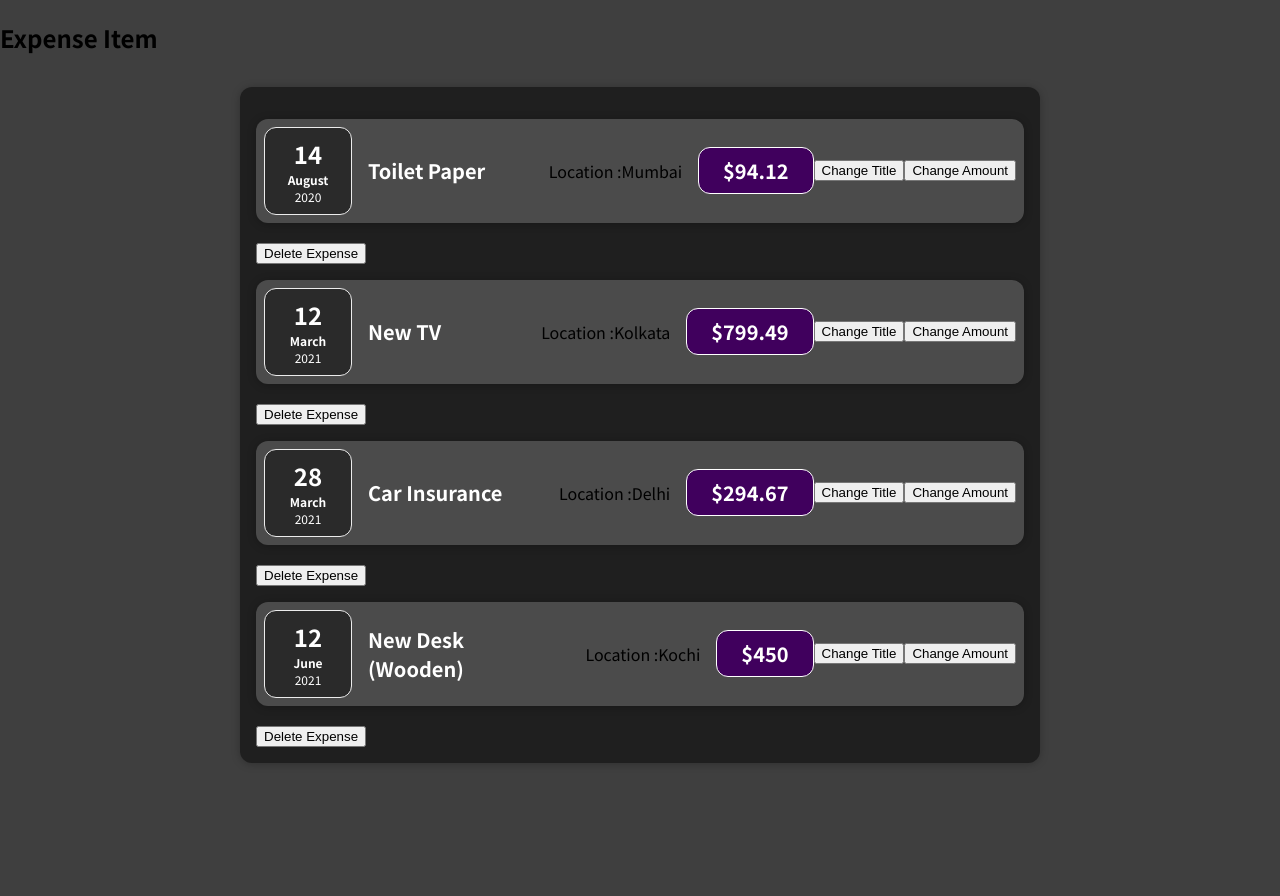
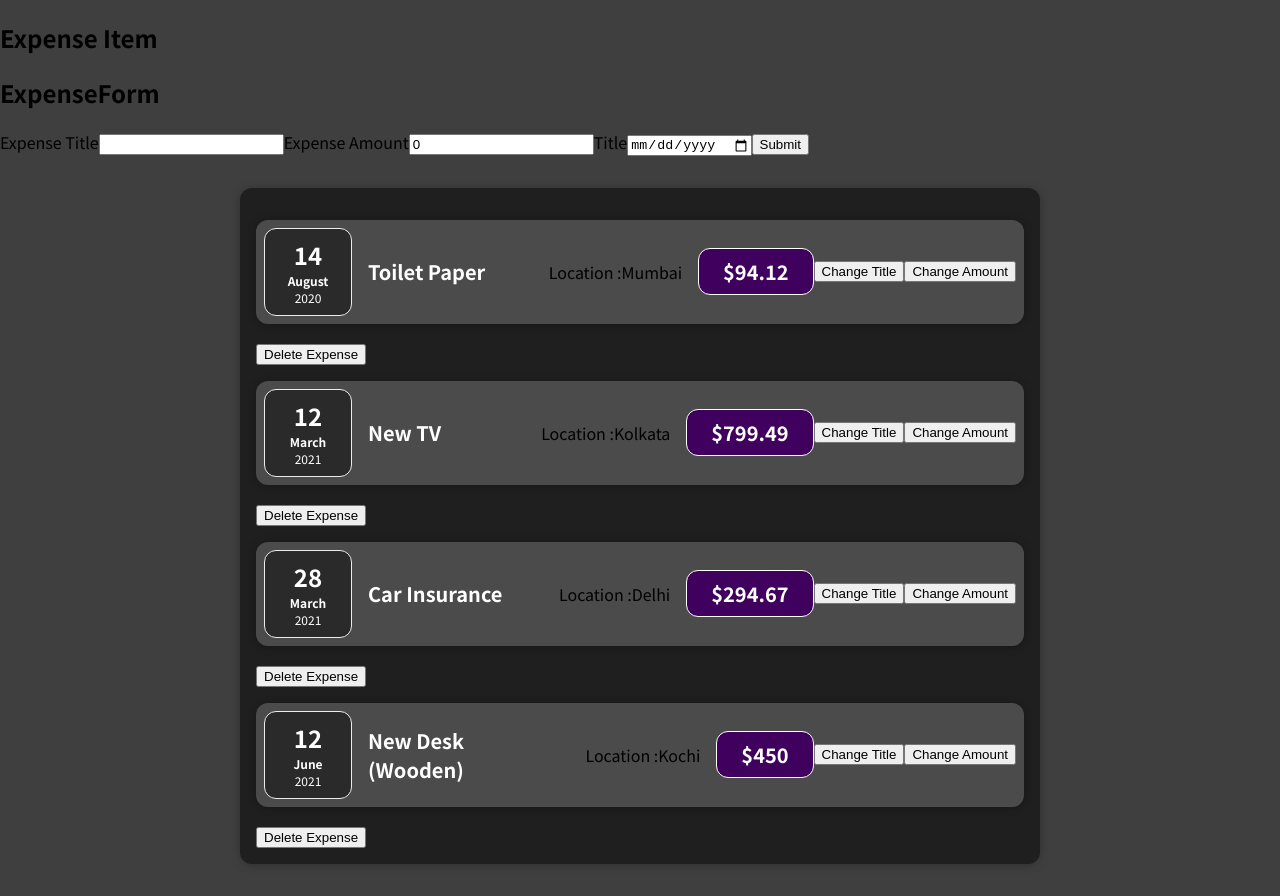
Before and after one commit to mithun-sp/expense-tracker, a React (Create React App) app: page / in a window 1280 px wide. Before the commit the page ends 800 px from the top, so only its background shows below. Built offline with nearby package versions, Linux system fonts and the light colour scheme.

Commit message:
Adding ExpenseForm

```diff
--- a/src/App.js
+++ b/src/App.js
@@ -1,5 +1,6 @@
 import React from "react"
 import Expenses from './components/Expenses/Expenses';
+import ExpenseForm from "./components/Expenses/ExpenseForm";
 
 function App() {
 
@@ -31,6 +32,7 @@ function App() {
   return (
     <div>
       <h2>Expense Item</h2>
+      <ExpenseForm/>
       <Expenses items={expenses} />
     </div>
   );
--- /dev/null
+++ b/src/components/Expenses/ExpenseForm.js
@@ -0,0 +1,36 @@
+import React, { useState } from "react";
+import "./ExpenseForm.css";
+
+const ExpenseForm = () => {
+    const [title, setTitle] = useState("")
+    const [amount, setAmount] = useState(0)
+    const [date, setDate] = useState(0)
+
+    const onSubmit = (e) => {
+        e.preventDefault()
+        console.log("title:",title)
+        console.log("amount:", amount)
+        console.log("date:",date)
+        setTitle("")
+        setAmount(0)
+    }
+
+  return (
+    <div>
+      <h2>ExpenseForm</h2>
+      <div>
+        <form>
+          <label htmlFor="title">Expense Title</label>
+          <input type="text" id="title" name="title" value={title} onChange={(e) => setTitle(e.target.value)} />
+          <label htmlFor="amount">Expense Amount</label>
+          <input type="number" id="amount" name="amount" value={amount} onChange={(e) => setAmount(e.target.value)}  />
+          <label htmlFor="date">Title</label>
+          <input type="date" id="date" name="date" onChange={(e) => setDate(e.target.value)}  />
+          <button onClick={(e) => onSubmit(e)}>Submit</button>
+        </form>
+      </div>
+    </div>
+  );
+};
+
+export default ExpenseForm;
```
Also changed, not shown: src/components/Expenses/ExpenseForm.css (added).
